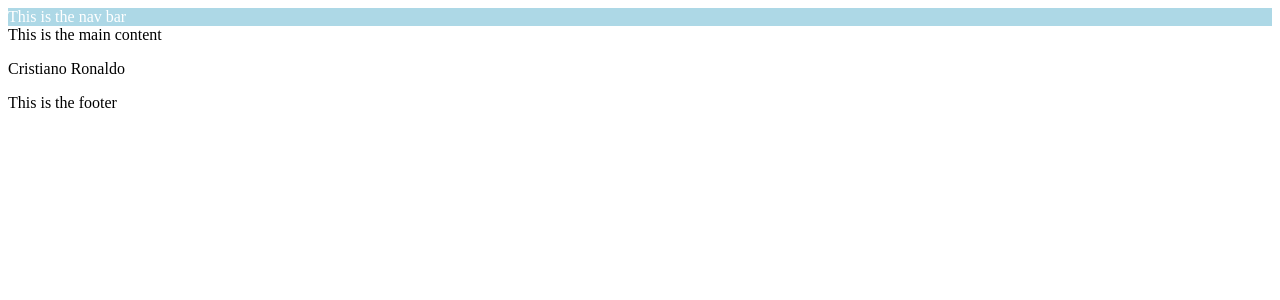
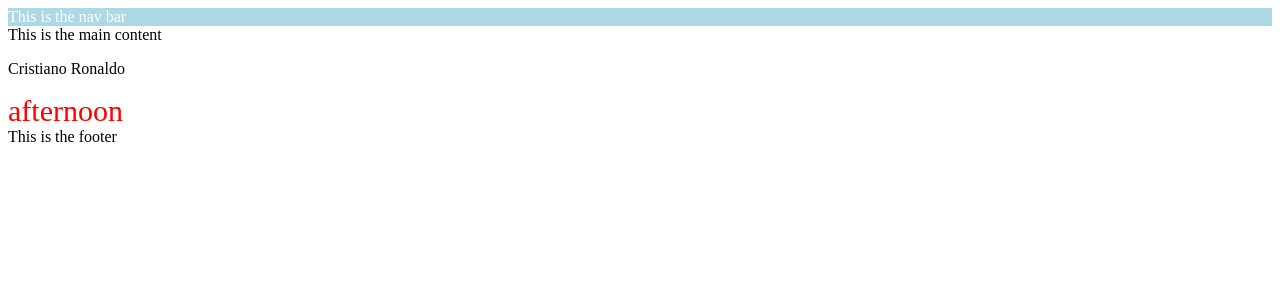
Before and after one commit to pdegrazia/react_course, a React (Create React App) app: page / in a window 1280 px wide. Shown: the top 300 px of the page. Built offline with nearby package versions, Linux system fonts and the light colour scheme.

Commit message:
added component rendering message according to time

```diff
--- a/src/App.js
+++ b/src/App.js
@@ -2,12 +2,14 @@
 import Nav from './components/Navbar'
 import MainContent from './components/MainContent'
 import Footer from './components/Footer'
+import TimeMessage from './components/TimeMessage'
 
 function App() {
   return(
     <div id="app">
       <Nav/>
       <MainContent/>
+      <TimeMessage/>
       <Footer/>
     </div>
   );
--- /dev/null
+++ b/src/components/TimeMessage.js
@@ -0,0 +1,33 @@
+import React from 'react'
+
+function TimeMessage() {
+  const currentHour = new Date().getHours();
+
+  //must test this, but still I don't know, so I've done it manually
+  //this generates morning
+  // const currentHour = new Date(12,12,2018,11).getHours();
+  //this generates afternoon
+  // const currentHour = new Date(12,12,2018,11).getHours();
+  //this generates evening
+  // const currentHour = new Date(12,12,2018,11).getHours();
+
+  let timeOfTheDay;
+
+  const style = {
+    fontSize: 30
+  }
+
+  if (currentHour < 12){
+    timeOfTheDay = "morning";
+    style.color = "#FFD700";
+  } else if (currentHour < 17) {
+    timeOfTheDay = "afternoon"
+    style.color = "#FF0000";
+  } else {
+    timeOfTheDay = "evening";
+    style.color = "#000080";
+  }
+  return(<div style={style}>{timeOfTheDay}</div>);
+}
+
+export default TimeMessage
```
